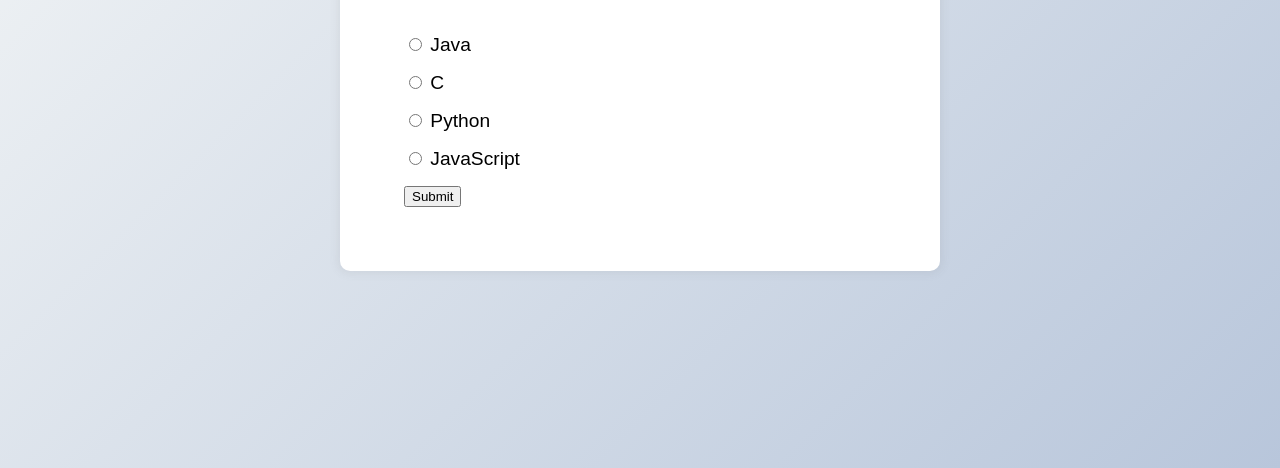
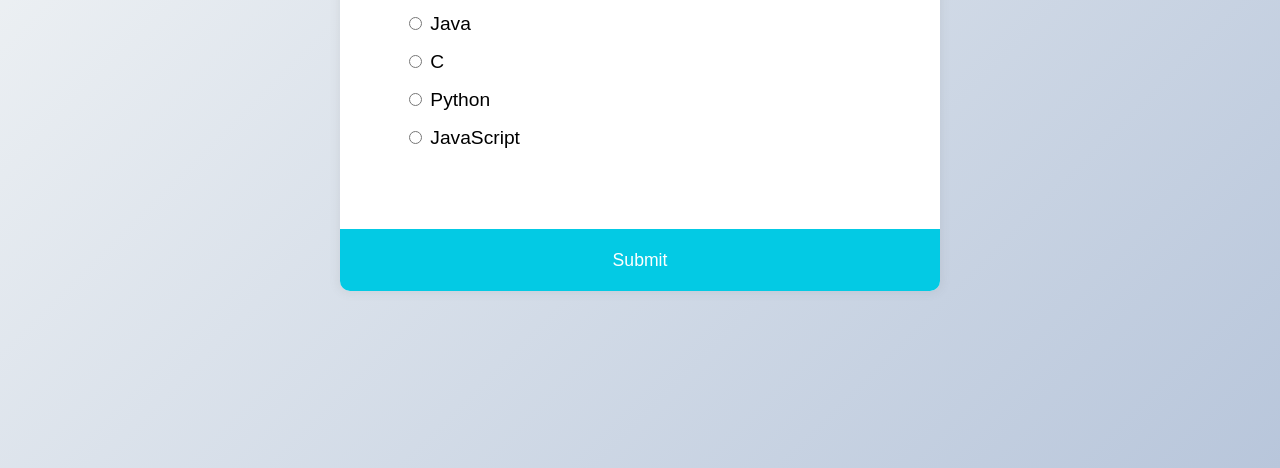
Before and after one commit to acciojob/quiz-Nihal00, a website: page main.html in a window 1280 px wide. Shown: the part 332-800 px from the top of the page. Drawn offline with Linux system fonts and the light colour scheme.

Commit message:
created a submission

```diff
--- a/main.html
+++ b/main.html
@@ -9,7 +9,7 @@
 <body>
 	<!-- the entire body must be written by student -->
 	<div class="quiz-container">
-		<div id="quiz-question">
+		<div class="quiz-header">
 			<h2 id="question">Which language runs in a web browser?</h2>
 			<ul>
 				<li>
@@ -32,9 +32,8 @@
 					<label for="d" id="d_text">JavaScript</label>
 				</li>
 			</ul>
-
-			<button type="submit" name="submit" id="submit">Submit</button>
 		</div>
+		<button type="submit" name="submit" id="submit">Submit</button>
 	</div>
 
 
--- a/styles.css
+++ b/styles.css
@@ -1,5 +1,5 @@
 *{
-	box-size: border-box;
+	box-sizing: border-box;
 }
 
 body{
@@ -20,9 +20,10 @@ body{
 	box-shadow: 0 0 10px 2px rgba(100, 100, 100, 0.1);
 	width: 600px;
 	overflow: hidden;
+
 }
 
-#quiz-question {
+ .quiz-header {
 	padding: 4rem;
 }
 
@@ -41,3 +42,28 @@ ul li {
 	font-size: 1.2rem;
 	margin: 1rem 0;
 }
+
+ul li label {
+	cursor: pointer;
+}
+
+button {
+	background-color: #03cae4;
+	color: white;
+	border: none;
+	display: block;
+	width: 100%;
+	cursor: pointer;
+	font-size: 1.1rem;
+	font-family: inherit;
+	padding: 1.3rem;
+}
+
+button:hover {
+	background-color: #04adc4;
+}
+
+button:focus {
+	outline: none;
+	background-color: #44b927;
+}
```
